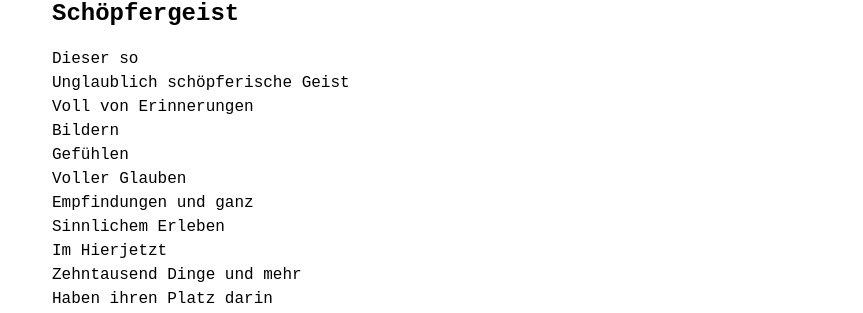
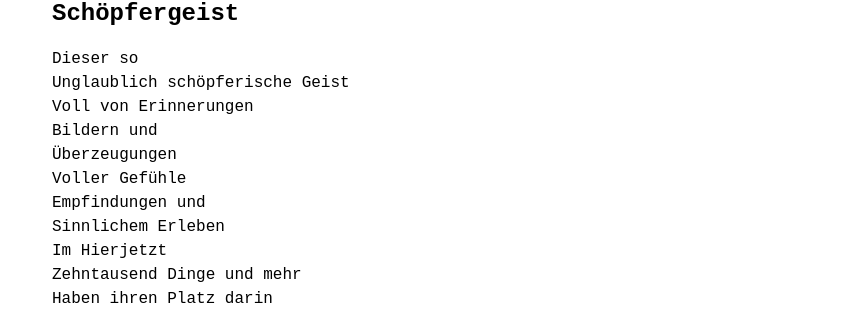
Before and after one commit to lebendigimsein/webpage, a Jekyll site: the page built from _posts/2023-03-22-schöpfergeist.markdown, in a window 1280 px wide. Shown: the part 137-450 px from the top of the page, without its empty margins (208-1071 px from the left). Built offline with Jekyll 4.4.1, drawn with Linux system fonts in a browser that asks for light colours.

Commit message:
schöpfergeist changed

```diff
--- a/_posts/2023-03-22-schöpfergeist.markdown
+++ b/_posts/2023-03-22-schöpfergeist.markdown
@@ -10,10 +10,10 @@ tags: []
 Dieser so
 Unglaublich schöpferische Geist
 Voll von Erinnerungen
-Bildern
-Gefühlen
-Voller Glauben
-Empfindungen und ganz
+Bildern und
+Überzeugungen
+Voller Gefühle
+Empfindungen und
 Sinnlichem Erleben
 Im Hierjetzt
 Zehntausend Dinge und mehr
```
